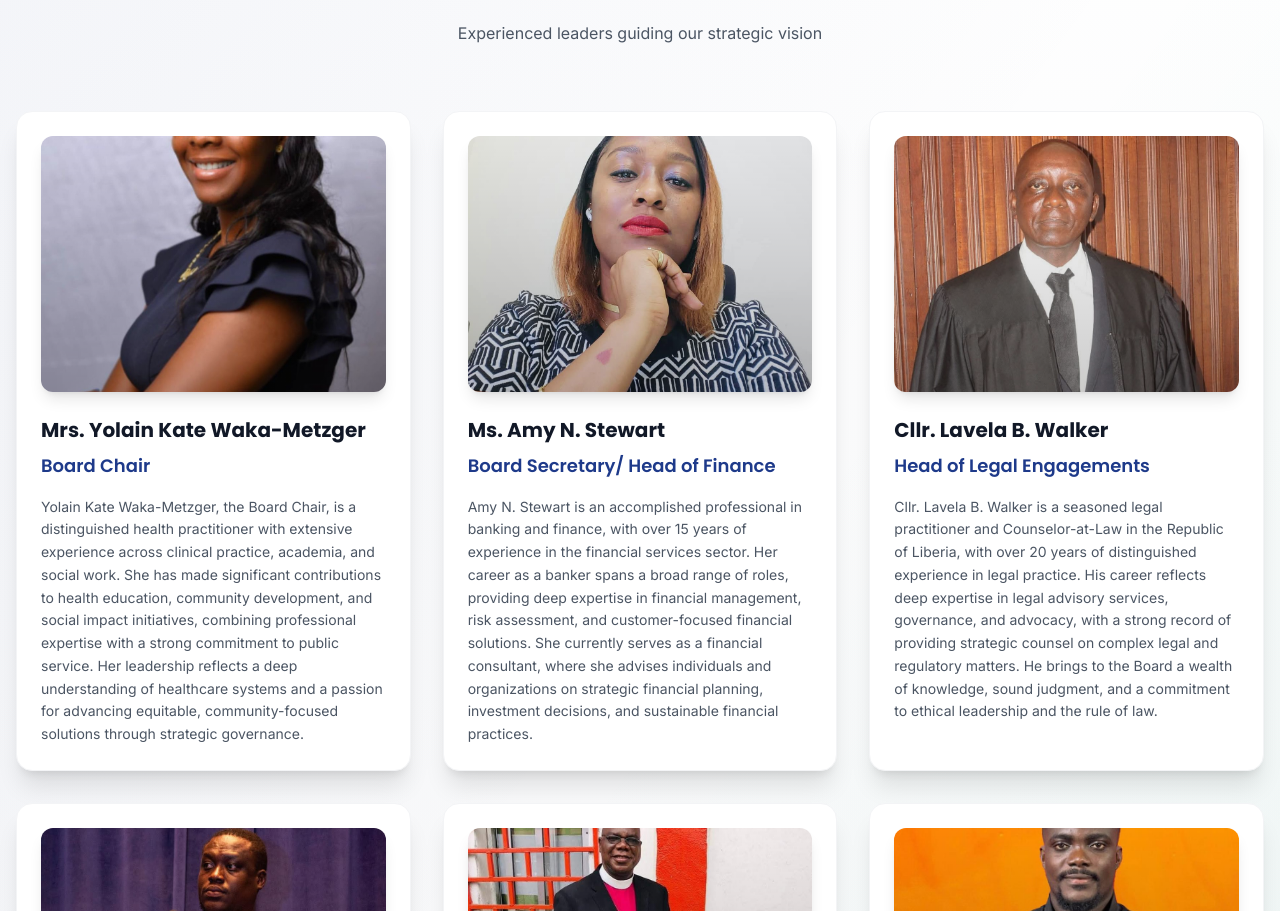
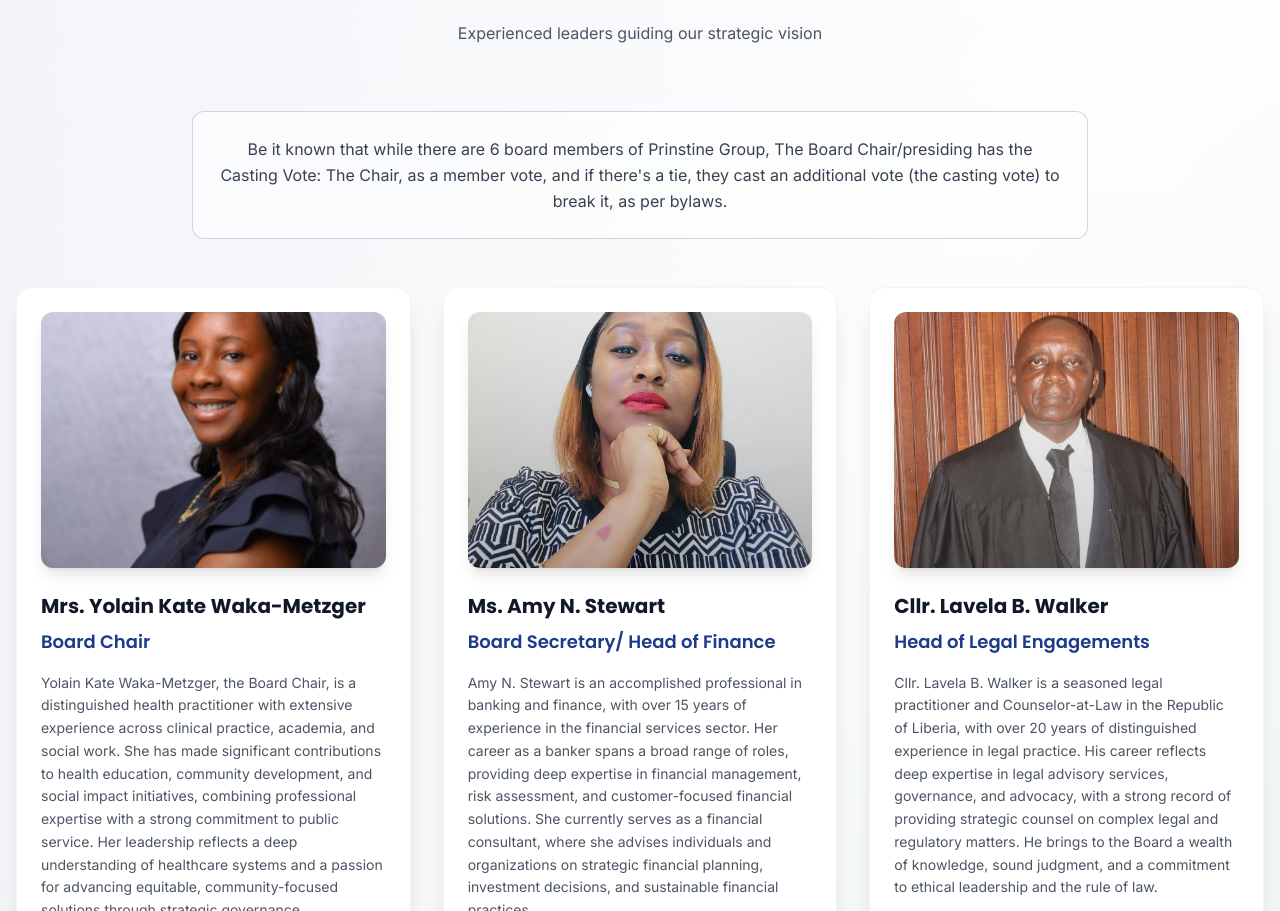
Before and after one commit to samsonbryant/prinstine-group-of-companies, a React (Vite) app in the folder prinstine-website/: page /about in a window 1280 px wide. Shown: the part 2633-3544 px from the top of the page. Built offline with nearby package versions, Linux system fonts and the light colour scheme.

Commit message:
Add casting vote statement to Board of Directors section

```diff
--- a/prinstine-website/src/pages/About.jsx
+++ b/prinstine-website/src/pages/About.jsx
@@ -317,6 +317,19 @@ function About() {
             </p>
           </motion.div>
 
+          <motion.div
+            initial={{ opacity: 0, y: 20 }}
+            whileInView={{ opacity: 1, y: 0 }}
+            viewport={{ once: true }}
+            className="max-w-4xl mx-auto mb-12"
+          >
+            <div className="bg-white/50 dark:bg-gray-800/50 backdrop-blur-sm p-6 rounded-xl border border-primary/20">
+              <p className="text-gray-700 dark:text-gray-300 text-center leading-relaxed">
+                Be it known that while there are 6 board members of Prinstine Group, The Board Chair/presiding has the Casting Vote: The Chair, as a member vote, and if there's a tie, they cast an additional vote (the casting vote) to break it, as per bylaws.
+              </p>
+            </div>
+          </motion.div>
+
           <div className="grid grid-cols-1 md:grid-cols-2 lg:grid-cols-3 gap-8 max-w-7xl mx-auto">
             {boardMembers.map((member, index) => (
               <motion.div
```
Also changed, not shown: prinstine-website/src/assets/Dr_Vaye_N_Collins.jpeg, prinstine-website/src/assets/Yolain_Kate_Waka_Metzger.jpeg.
